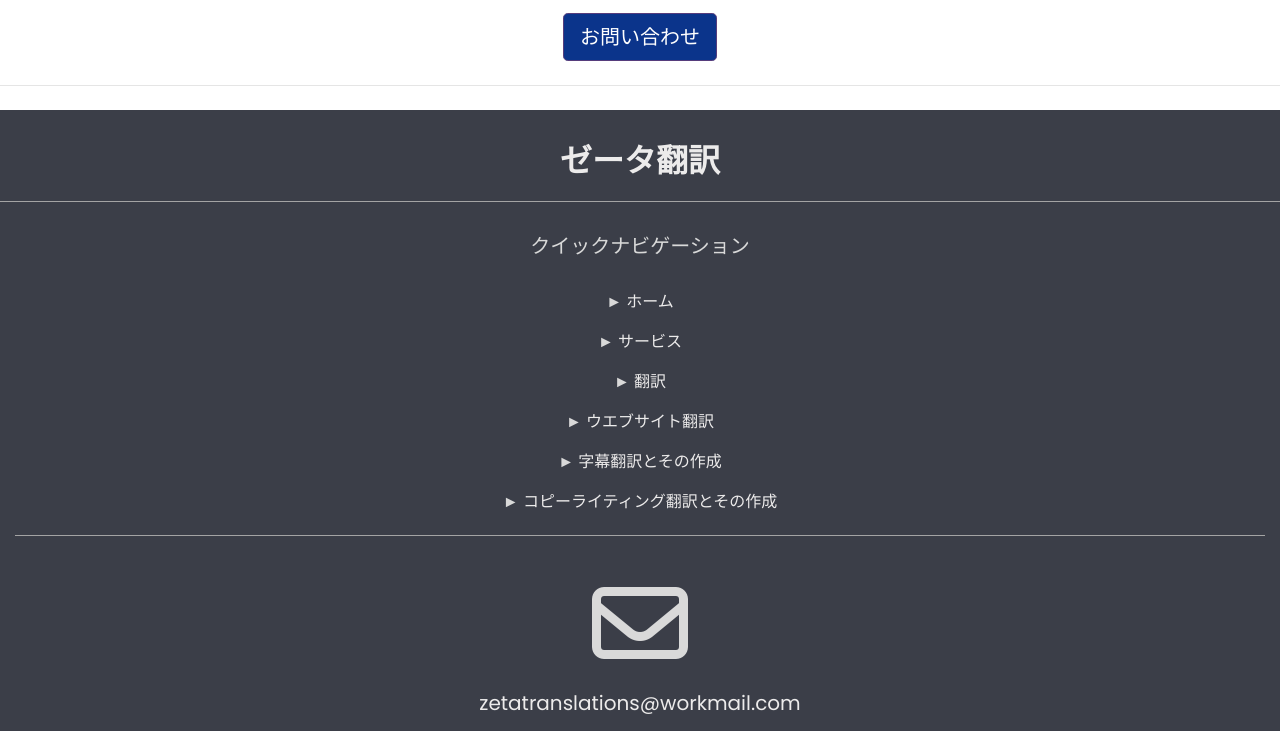
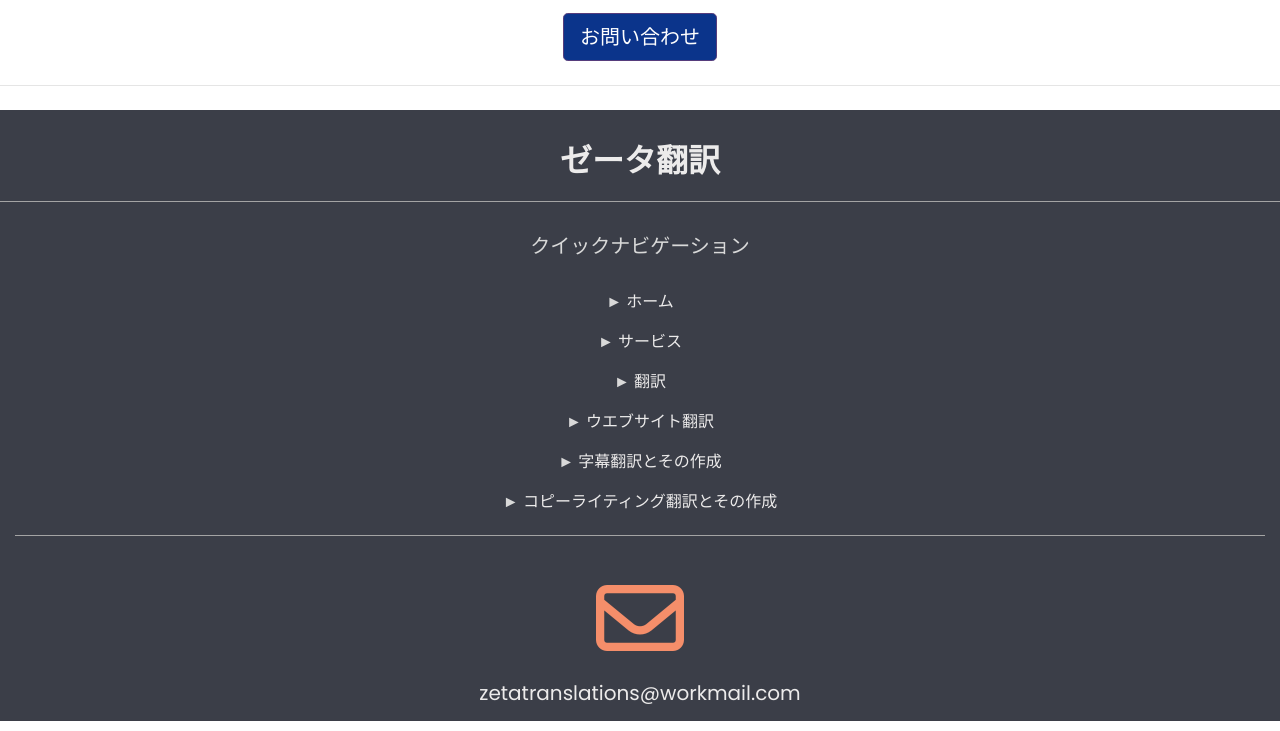
Before and after one commit to ElC-Dev/Zeta, a plain HTML site: page index-JP.html in a window 1280 px wide. Shown: the part 2730-3461 px from the top of the page. Drawn offline with nearby package versions, Linux system fonts and the light colour scheme; files whose address does not match are found by name.

Commit message:
Update index-JP.html

```diff
--- a/index-JP.html
+++ b/index-JP.html
@@ -380,7 +380,7 @@
             <div class="list-arrow p-2"> <a href = "#subbing">字幕翻訳とその作成 </a></div>
             <div class="list-arrow p-2"> <a href = "#copywriting">コピーライティング翻訳とその作成 </a></div>
             <hr class="light">
-                  <div class="hidden-li mt-2 p-2"> <h3 class = "display-1"> <i class="far fa-envelope"></i> </h3>
+                  <div class="hidden-li mt-2 p-2"> <h3 class = "display-2"> <i class="far fa-envelope"></i> </h3>
                   <h5>zetatranslations@workmail.com </h5>
                   </div>
 
```
